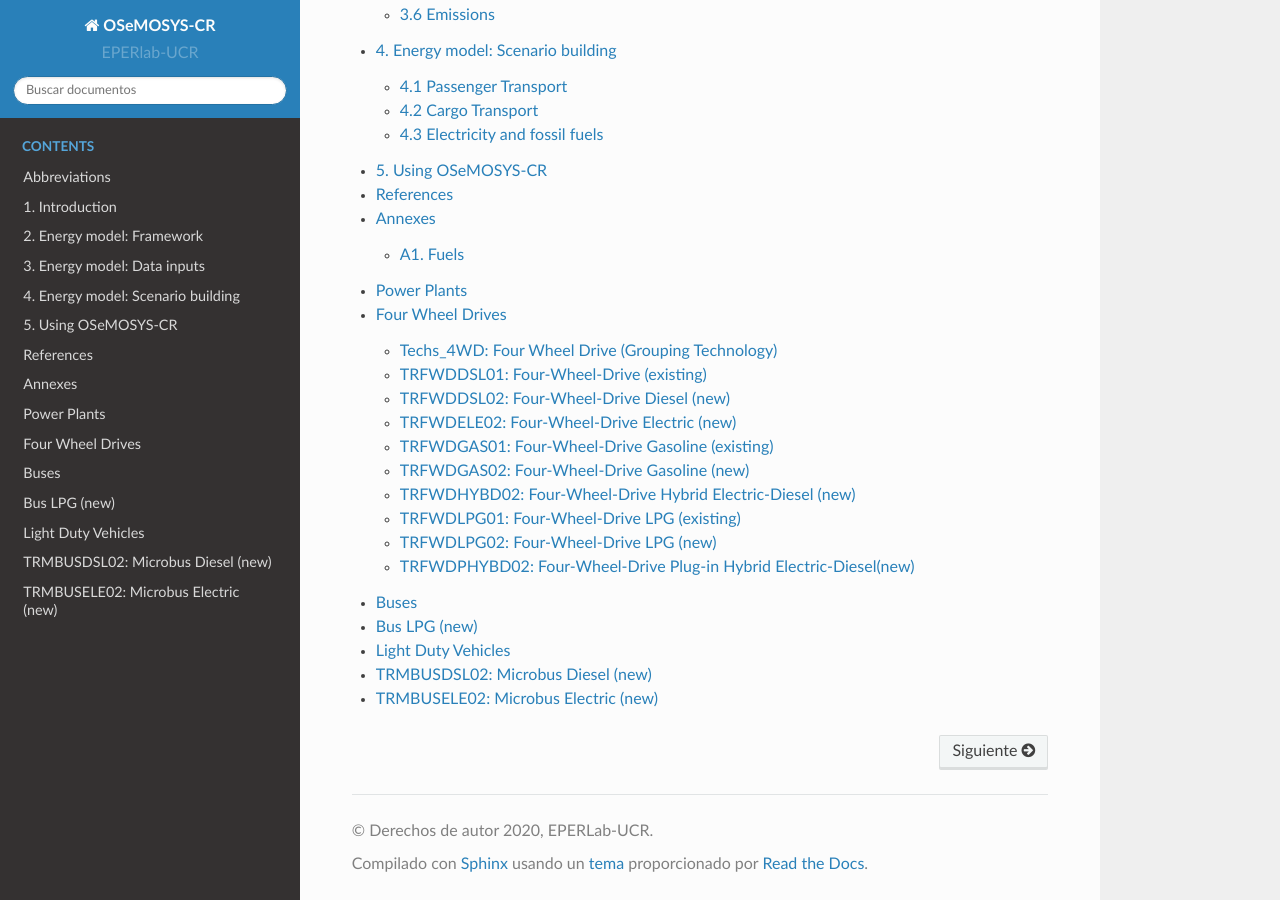
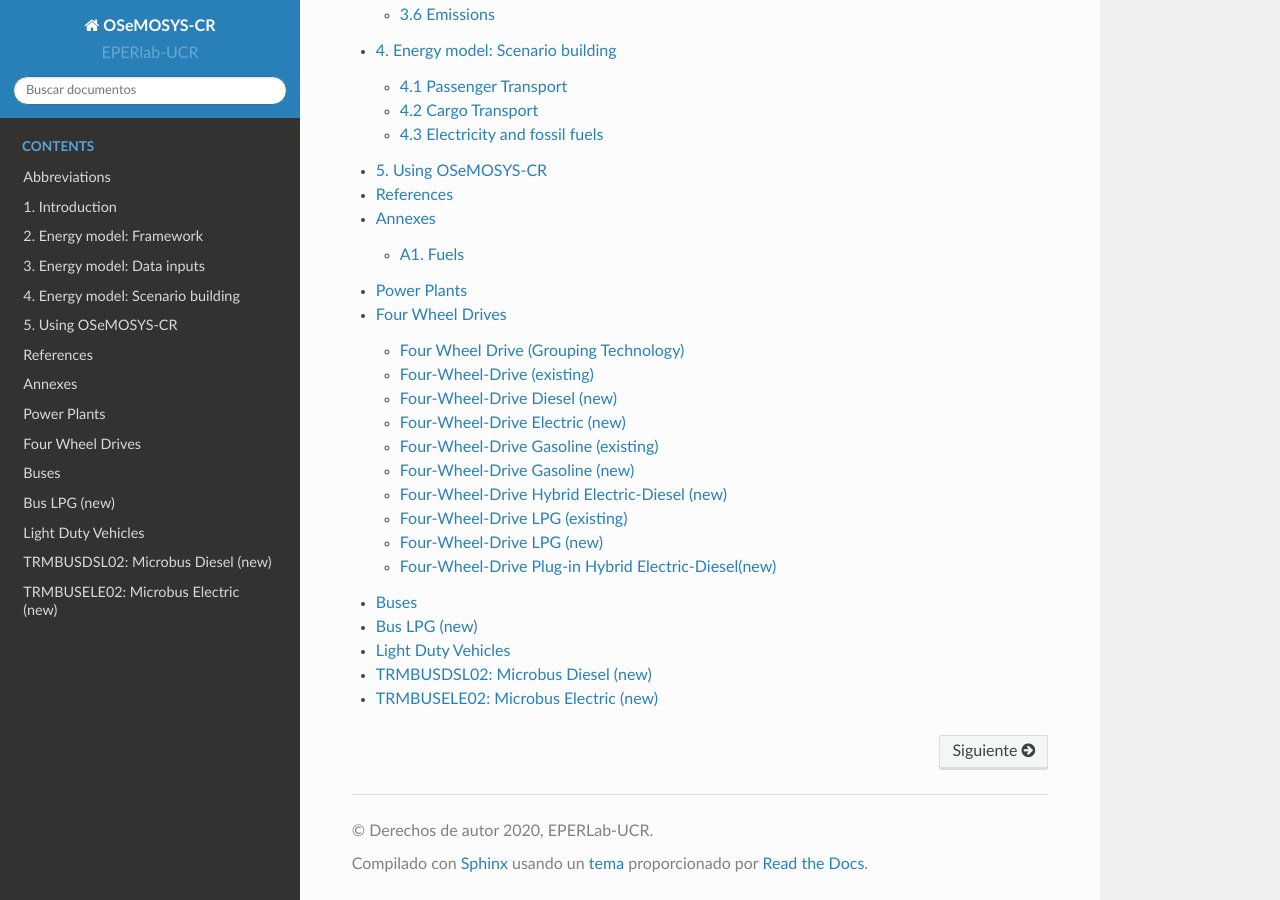
Before and after one commit to EPERLab/OSeMOSYS-CR, a Sphinx documentation site: the page built from docs/index.rst, in a window 1280 px wide and 900 px high, scrolled down 601 px. Built offline with Sphinx 7.4.7 and the Read the Docs theme 2.0.0, drawn with Linux system fonts in a browser that asks for light colours; formulas are drawn with MathJax 3; some of the changed lines change nothing that is shown.

Commit message:
Update FourWheelDrive.rst

```diff
--- a/docs/fichas/FourWheelDrive.rst
+++ b/docs/fichas/FourWheelDrive.rst
@@ -1,7 +1,7 @@
 Four Wheel Drives
 =======================================
 
-Techs_4WD: Four Wheel Drive (Grouping Technology)
+Four Wheel Drive (Grouping Technology)
 +++++++++
 +-------------------------------------------------+-------+--------------+--------------+--------------+--------------+
 | .. figure:: img/Techs_4WD.jpg                                                                                       |
@@ -134,7 +134,7 @@ Source:
 Description:
    This is the description.
 
-TRFWDDSL01: Four-Wheel-Drive (existing)
+Four-Wheel-Drive (existing)
 +++++++++
 
 +-------------------------------------------------+-------+--------------+--------------+--------------+--------------+
@@ -352,7 +352,7 @@ Source:
 Description:
    This is the description.
 
-TRFWDDSL02: Four-Wheel-Drive Diesel (new)
+Four-Wheel-Drive Diesel (new)
 +++++++++
 
 +-------------------------------------------------+-------+--------------+--------------+--------------+--------------+
@@ -545,7 +545,7 @@ Source:
 Description:
    This is the description.
 
-TRFWDELE02: Four-Wheel-Drive Electric (new)
+Four-Wheel-Drive Electric (new)
 +++++++++
 
 +-------------------------------------------------+-------+--------------+--------------+--------------+--------------+
@@ -766,7 +766,7 @@ Source:
 Description:
    This is the description.
 
-TRFWDGAS01: Four-Wheel-Drive Gasoline (existing)
+Four-Wheel-Drive Gasoline (existing)
 +++++++++
 
 +-------------------------------------------------+-------+--------------+--------------+--------------+--------------+
@@ -978,7 +978,7 @@ Source:
 Description:
    This is the description.
 
-TRFWDGAS02: Four-Wheel-Drive Gasoline (new)
+Four-Wheel-Drive Gasoline (new)
 +++++++++
 
 +-------------------------------------------------+-------+--------------+--------------+--------------+--------------+
@@ -1165,7 +1165,7 @@ Source:
 Description:
    This is the description.
 
-TRFWDHYBD02: Four-Wheel-Drive Hybrid Electric-Diesel (new)
+Four-Wheel-Drive Hybrid Electric-Diesel (new)
 ++++++++++
 
 +-------------------------------------------------+-------+--------------+--------------+--------------+--------------+
@@ -1340,7 +1340,7 @@ Source:
 Description:
    This is the description.
 
-TRFWDLPG01: Four-Wheel-Drive LPG (existing)
+Four-Wheel-Drive LPG (existing)
 +++++++++
 
 +-------------------------------------------------+-------+--------------+--------------+--------------+--------------+
@@ -1550,7 +1550,7 @@ Description:
    This is the description.
 
 
-TRFWDLPG02: Four-Wheel-Drive LPG (new)
+Four-Wheel-Drive LPG (new)
 +++++++++
 
 +-------------------------------------------------+-------+--------------+--------------+--------------+--------------+
@@ -1721,7 +1721,7 @@ Source:
 Description:
    This is the description.
 
-TRFWDPHYBD02: Four-Wheel-Drive Plug-in Hybrid Electric-Diesel(new)
+Four-Wheel-Drive Plug-in Hybrid Electric-Diesel(new)
 +++++++++
 
 +-------------------------------------------------+-------+--------------+--------------+--------------+--------------+
```
